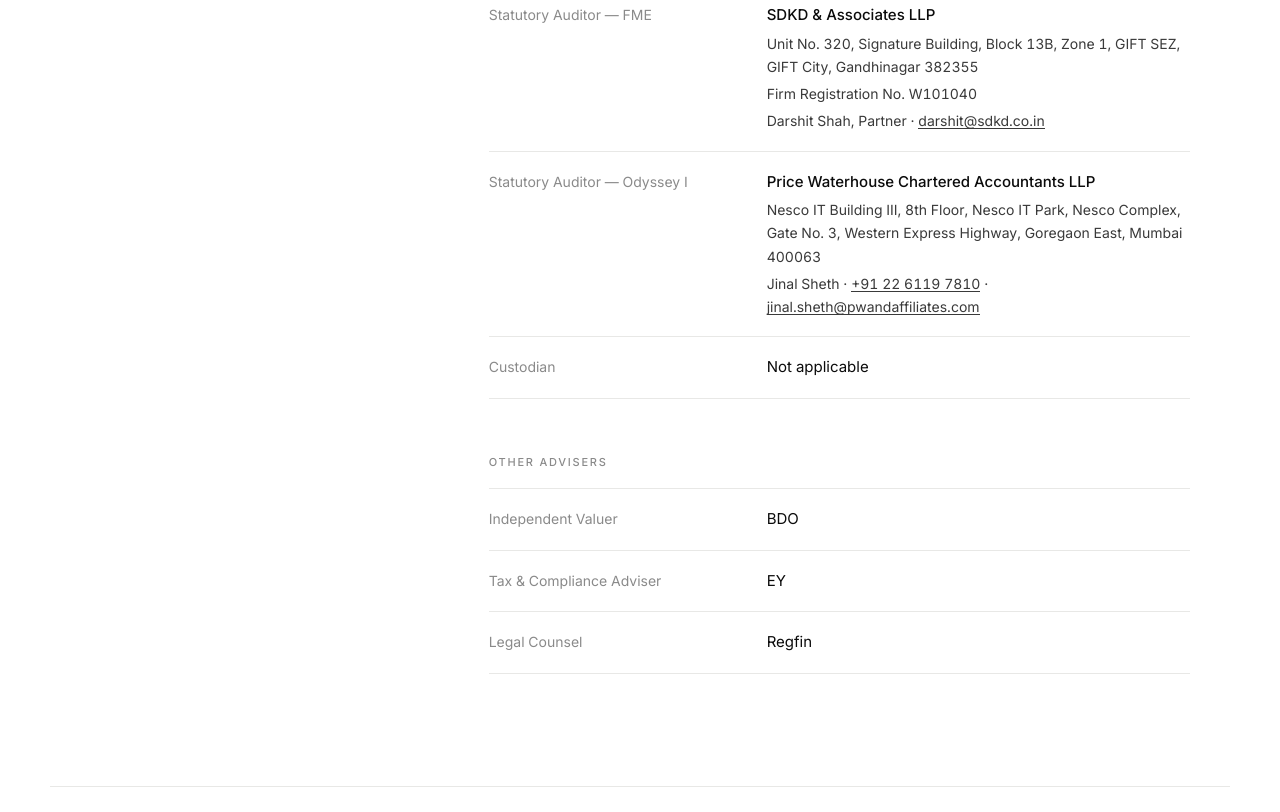
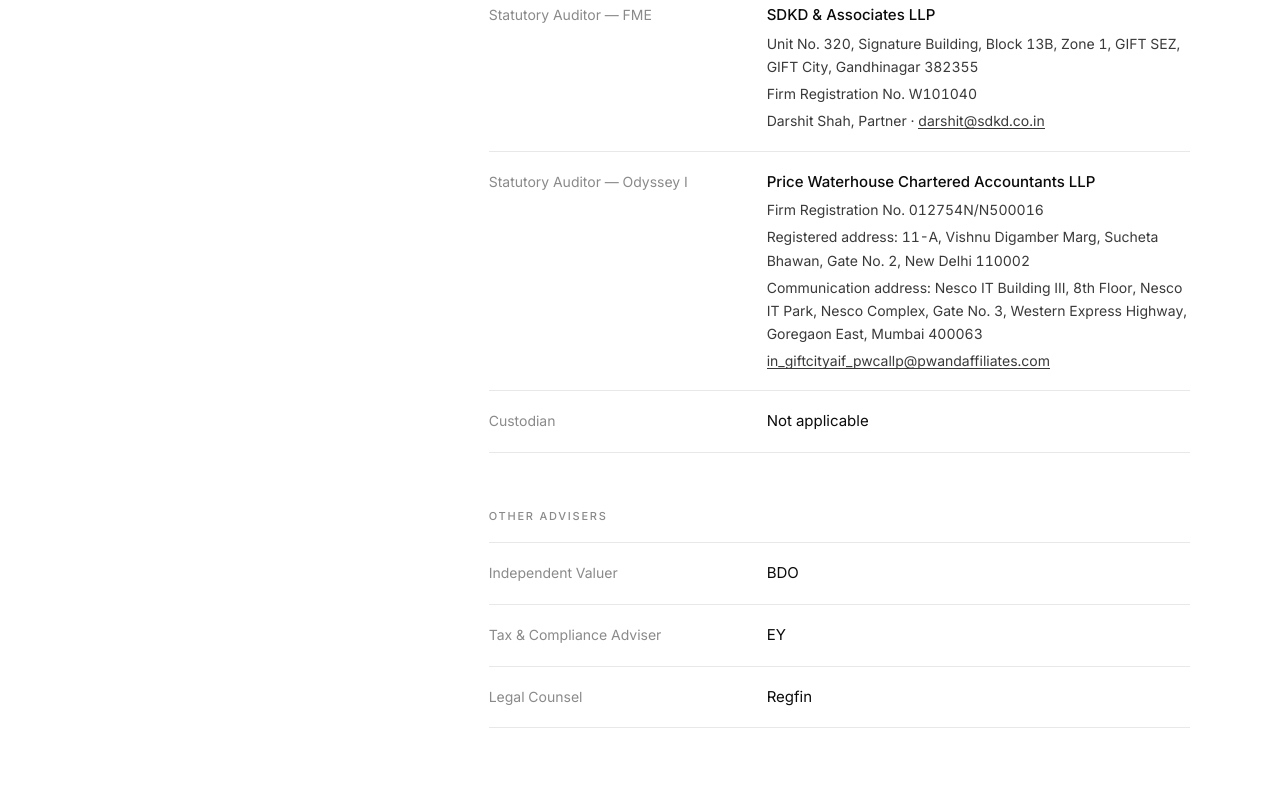
Before and after one commit to aaryaman/anabatic-gift-website, a plain HTML site: page index.html in a window 1280 px wide. Shown: the part 3181-3993 px from the top of the page. Drawn offline with Linux system fonts and the light colour scheme.

Commit message:
Update PwC details as provided by the firm
FRN, registered and communication addresses, and the firm's GIFT City
AIF mailbox; replaces the individual contact. Last updated 24 Nov 2026.

Co-Authored-By: Claude Opus 5.5 <noreply@anthropic.com>

```diff
--- a/index.html
+++ b/index.html
@@ -253,8 +253,10 @@
             <span class="sub">Firm Registration No. W101040</span>
             <span class="sub">Darshit Shah, Partner · <a href="mailto:darshit@sdkd.co.in">darshit@sdkd.co.in</a></span></div></div>
           <div class="row"><div class="k">Statutory Auditor — Odyssey I</div><div class="v"><strong>Price Waterhouse Chartered Accountants LLP</strong>
-            <span class="sub">Nesco IT Building III, 8th Floor, Nesco IT Park, Nesco Complex, Gate No. 3, Western Express Highway, Goregaon East, Mumbai 400063</span>
-            <span class="sub">Jinal Sheth · <a href="tel:+912261197810">+91 22 6119 7810</a> · <a href="mailto:jinal.sheth@pwandaffiliates.com">jinal.sheth@pwandaffiliates.com</a></span></div></div>
+            <span class="sub">Firm Registration No. 012754N/N500016</span>
+            <span class="sub">Registered address: 11-A, Vishnu Digamber Marg, Sucheta Bhawan, Gate No. 2, New Delhi 110002</span>
+            <span class="sub">Communication address: Nesco IT Building III, 8th Floor, Nesco IT Park, Nesco Complex, Gate No. 3, Western Express Highway, Goregaon East, Mumbai 400063</span>
+            <span class="sub"><a href="mailto:in_giftcityaif_pwcallp@pwandaffiliates.com">in_giftcityaif_pwcallp@pwandaffiliates.com</a></span></div></div>
           <div class="row"><div class="k">Custodian</div><div class="v">Not applicable</div></div>
         </div>
 
@@ -389,7 +391,7 @@
     </div>
     <img class="mark" src="wordmark-white.svg" alt="Odyssey" width="931" height="214">
     <div class="base">
-      <span>Information last updated <span class="updated"><time datetime="2026-11-23">23 November 2026</time></span></span>
+      <span>Information last updated <span class="updated"><time datetime="2026-11-24">24 November 2026</time></span></span>
       <span>© 2026 Anabatic GIFT IFSC LLP</span>
     </div>
   </div>
```
